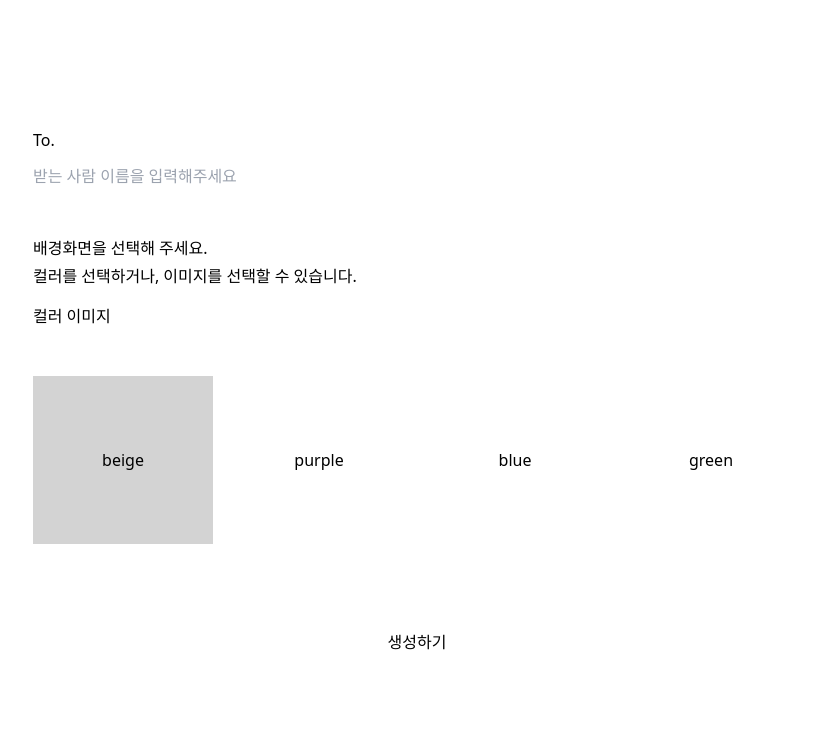
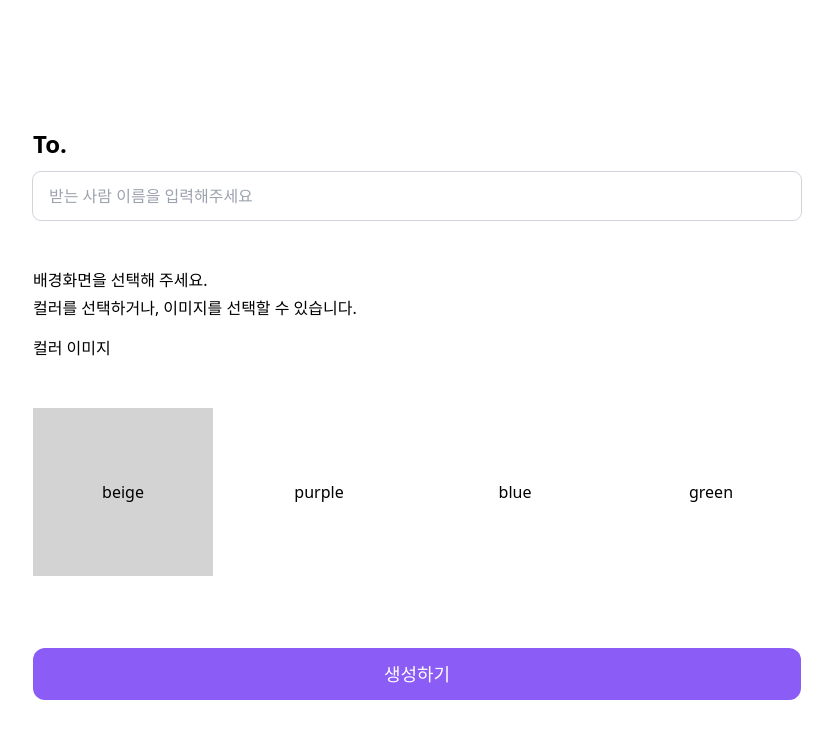
Before and after one commit to codeit-8-Sprint-Part2-Project/Rolling, a React (Create React App) app: page / in a window 1280 px wide. Shown: the top 738 px of the page, without its empty margins (223-1056 px from the left). Built offline with nearby package versions, Linux system fonts and the light colour scheme.

Commit message:
Design: 정적 스타일링, 컬러와 폰트

```diff
--- a/src/pages/postTheme/components/Form.tsx
+++ b/src/pages/postTheme/components/Form.tsx
@@ -87,9 +87,9 @@ const Form: React.FC<FormProps> = ({
       })}
       <button
         type="button"
-        className="mt-6 h-[52px]"
         onClick={onButtonClick}
         disabled={isDisabled}
+        className="mt-6 h-[52px] rounded-xl bg-violet-500 text-white text-lg "
       >
         생성하기
       </button>
--- a/src/pages/postTheme/components/ReceiverInput.tsx
+++ b/src/pages/postTheme/components/ReceiverInput.tsx
@@ -24,7 +24,7 @@ const ReceiverInput: React.FC<ReceiverInputProps> = ({
 
   return (
     <div className="flex flex-col gap-3">
-      <label>To.</label>
+      <label className="font-bold text-2xl">To.</label>
       <input
         type="text"
         name="name"
@@ -32,6 +32,7 @@ const ReceiverInput: React.FC<ReceiverInputProps> = ({
         onChange={handleChange}
         onBlur={handleBlur}
         placeholder="받는 사람 이름을 입력해주세요"
+        className="py-3 px-4 rounded-lg outline outline-1 outline-gray-300 text-gray-500"
       />
       {error && <span className="text-red-500">{error}</span>}
     </div>
```
